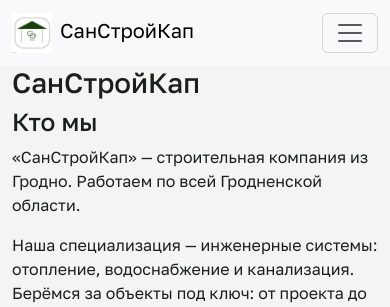
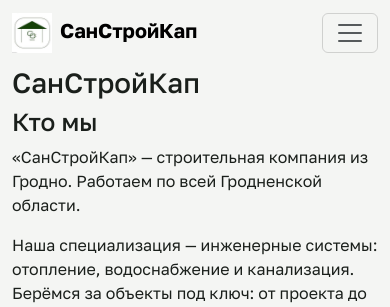
Before and after one commit to GlebTrifonov/ssk-site, a Django app: page / in a window 390 px wide. Shown: the top 307 px of the page. Run offline with Django 5.2, Linux system fonts and the light colour scheme; data that the repository does not hold is empty.

Commit message:
feat: restyle header to match mockup and add phone link

```diff
--- a/templates/base.html
+++ b/templates/base.html
@@ -12,9 +12,9 @@
     <link rel="stylesheet" href="{% static 'css/style.css' %}">
   </head>
   <body>
-    <nav class="navbar navbar-expand-lg bg-body-tertiary">
-      <div class="container-fluid">
-        <a class="navbar-brand" href="{% url 'home' %}"><img src="{% static 'img/logo.jpg' %}" alt="СанСтройКап" height="40" class="me-2 align-middle">СанСтройКап</a>
+    <nav class="navbar navbar-expand-lg">
+      <div class="container">
+        <a class="navbar-brand fw-bold" href="{% url 'home' %}"><img src="{% static 'img/logo.jpg' %}" alt="СанСтройКап" height="40" class="me-2 align-middle">СанСтройКап</a>
         <button class="navbar-toggler" type="button" data-bs-toggle="collapse" data-bs-target="#navbarNavAltMarkup" aria-controls="navbarNavAltMarkup" aria-expanded="false" aria-label="Toggle navigation">
           <span class="navbar-toggler-icon"></span>
         </button>
@@ -26,6 +26,7 @@
             <a class="nav-link" href="#">Контакты</a>
             <a class="nav-link" href="{% url 'lead_create' %}">Оставить заявку</a>
           </div>
+          <a class="nav-link ms-auto" href="tel:+375298308649">+375 (29) 830-86-49</a>
         </div>
       </div>
     </nav>
```
